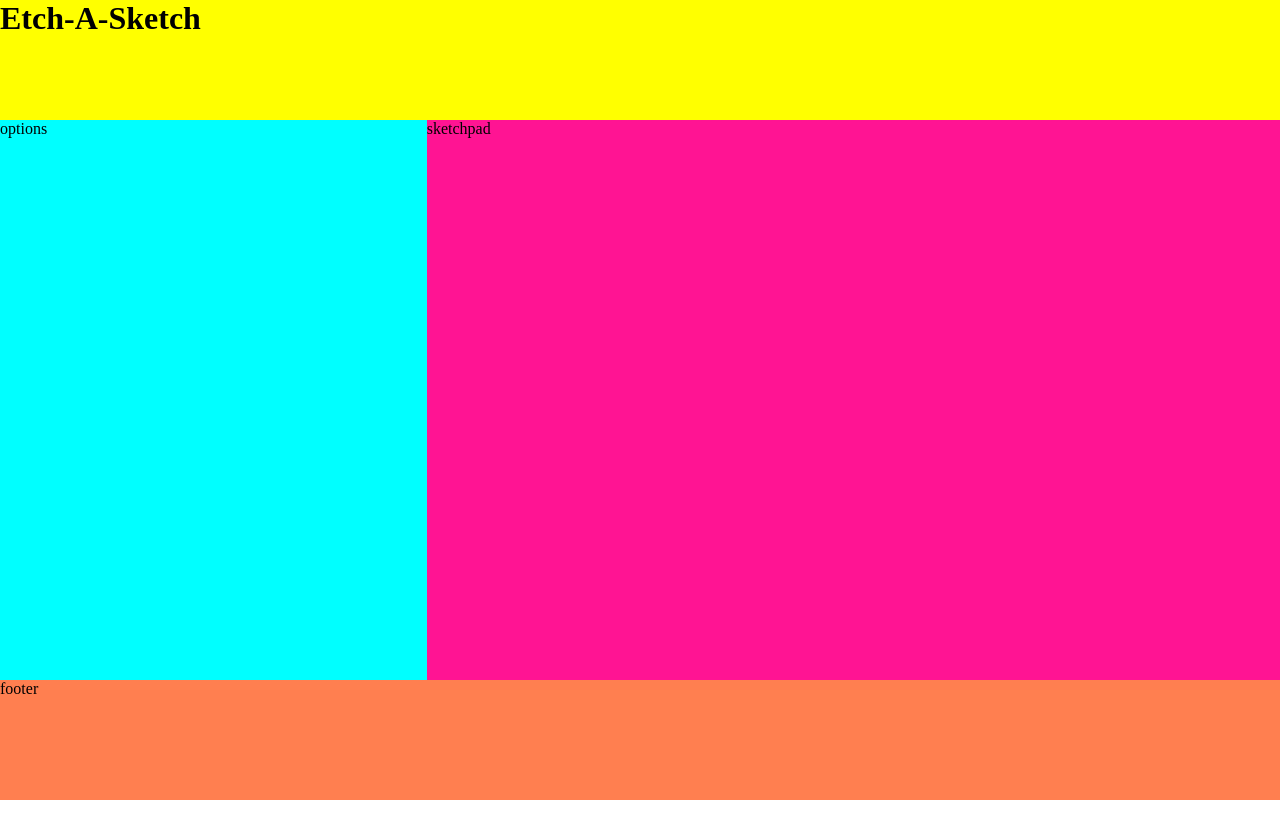
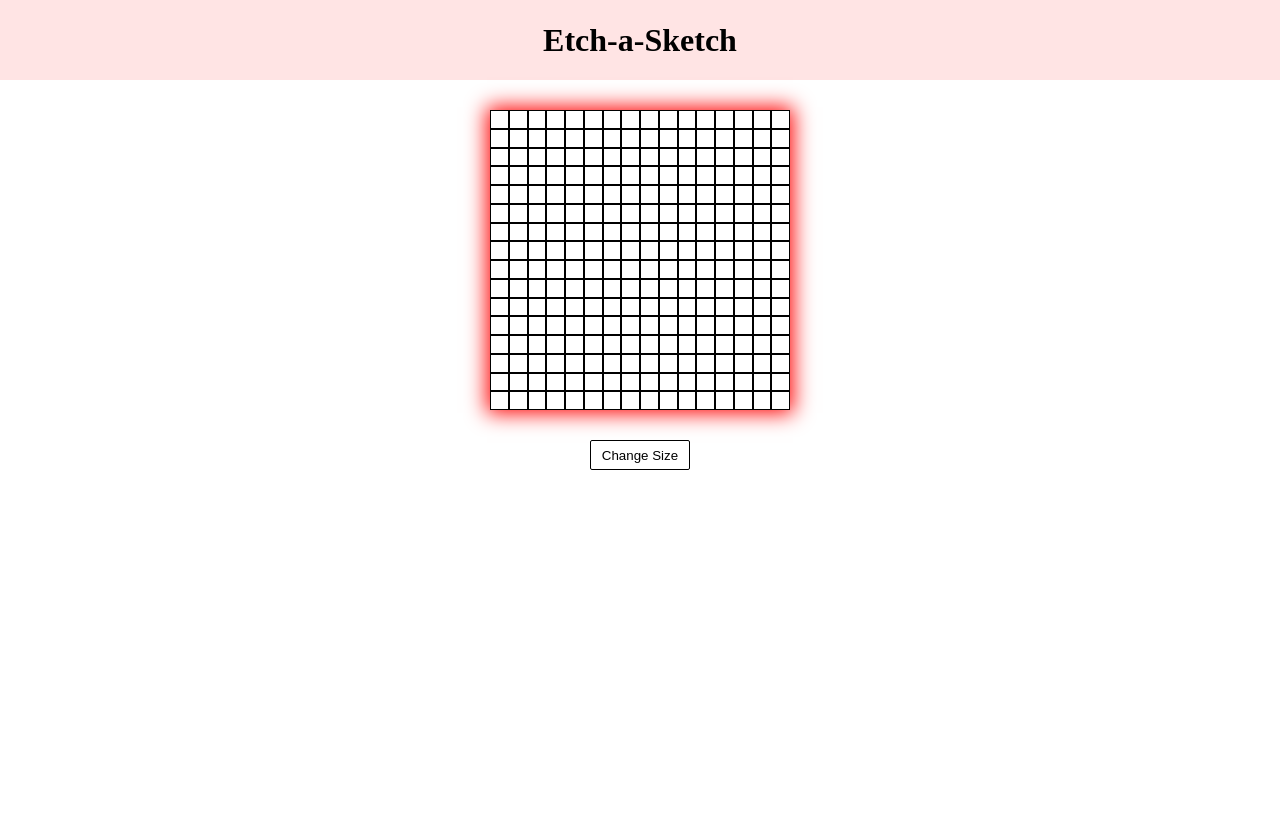
Before and after one commit to GrandeJames/etch-a-sketch, a plain HTML site: page index.html in a window 1280 px wide. Before the commit the page ends 800 px from the top, so only its background shows below. Drawn offline with Linux system fonts and the light colour scheme.

Commit message:
Fix layout, add change size, and random hover colors

```diff
--- a/index.html
+++ b/index.html
@@ -12,35 +12,18 @@
 
     <body>
 
-        <header>
-            <h1>Etch-A-Sketch</h1>
-        </header>
+        <header><h1>Etch-a-Sketch</h1></header>
 
         <main>
-            <div class="sketchpad">
-                sketchpad
+            <div class="sketchpad"></div>
+            <div class="options">
+                <button id="button-size">Change Size</button>
             </div>
         </main>
-
-        <div class="options">options</div>
-
-        <footer>footer</footer>
-
-
-
 
 
                 <!--
             mobile first:
-                use grid-template-areas to divide the header, sketchpad, and options
-                    mobile:
-                        "header"
-                        "sketchpad"
-                        "options"
-                    desktop:
-                        "header header"
-                        "options sketchpad"
-                    use media queries to change the template
                 it'll be top-bottom
                     heading
                     sketchpad
--- a/script.js
+++ b/script.js
@@ -0,0 +1,61 @@
+
+function addCellsToSketchpad(size) {
+    const sketchpad = document.querySelector(".sketchpad");
+
+    sketchpad.style.gridTemplateRows = `repeat(${size}, 1fr)`;
+    sketchpad.style.gridTemplateColumns = `repeat(${size}, 1fr)`;
+
+    for (let i = 0; i < (size * size); i++) {
+        const cell = document.createElement("div");
+
+        cell.className = "cell"
+        cell.style.border = "0.1px solid black";
+        cell.style.backgroundColor = "#fff";
+
+        sketchpad.appendChild(cell);
+    }
+}
+
+function addCellHoverListener() {
+    const cells = document.querySelectorAll(".cell");
+
+    cells.forEach(cell => {
+        cell.addEventListener("mouseover", () => {
+            cell.style.backgroundColor = `rgb(${getRandomInt(255)}, ${getRandomInt(255)}, ${getRandomInt(255)})`;
+        })
+    });
+}
+
+function removeCells() {
+    const sketchpad = document.querySelector(".sketchpad");
+    const cells = document.querySelectorAll(".cell");
+
+    cells.forEach(cell => {
+        sketchpad.removeChild(cell);
+    });
+}
+
+function changeSize() {
+    const button = document.querySelector("#button-size");
+
+    button.addEventListener("click", () => {
+        let size = 0;
+        while (size < 1 || size > 100) {
+            size = prompt("Size?", 16);
+            if (size == null) {
+                return;
+            }
+        }
+        removeCells();
+        addCellsToSketchpad(size);
+        addCellHoverListener();
+    })
+}
+
+function getRandomInt(max) {
+    return Math.floor(Math.random() * max);
+}
+
+addCellsToSketchpad(16);
+changeSize();
+addCellHoverListener();
--- a/styles.css
+++ b/styles.css
@@ -1,52 +1,49 @@
 /* Layout */
-* {
+
+body {
+    display: flex;
+    flex-direction: column;
+    min-height: 100vh;
     margin: 0;
-    padding: 0;
-}
-body {
-    display: grid;
-    width: 100vw;
-    height: 100vh;
-    grid-template-areas:
-            "header"
-            "main"
-            "options"
-            "footer";
-    grid-template-rows: 15vh 60vh 10vh auto;
-    grid-template-columns: 100vw;
 }
 
-@media (min-width: 550px) {
-    body {
-        grid-template-areas: "header header header"
-                             "options main main"
-                             "footer footer footer";
-        grid-template-rows: 15vh 70vh auto;
-        grid-template-columns: 1fr 1fr 1fr;
-    }
+header {
+    display: flex;
+    justify-content: center;
+    align-items: center;
+    height: 10vh;
+    width: 100vw;
+    background-color: rgba(255, 0, 0, 0.104);
 }
 
+main {
+    display: flex;
+    flex-direction: column;
+    justify-content: flex-start;
+    align-items: center;
 
-header {
-    grid-area: header;
 
-    background-color: yellow;
+    height: 100vh;
+    background-color: white;;
+}
+
+.sketchpad {
+    display: grid;
+    width: 300px;
+    height: 300px;
+    box-shadow: 0px 0px 20px 3px  rgb(255, 0, 0);
+    margin: 30px 0 30px 0;
 }
 
 .options {
-    grid-area: options;
-
-    background-color: aqua;
+    display: flex;
+    flex-direction: column;
 }
 
-main {
-    grid-area: main;
-
-    background-color: deeppink;
+button {
+    height: 30px;
+    width: 100px;
+    background-color: white;
+    border: 0.1px solid black;
+    border-radius: 2px;
 }
-
-footer {
-    grid-area: footer;
-
-    background-color: coral;
-}
```
